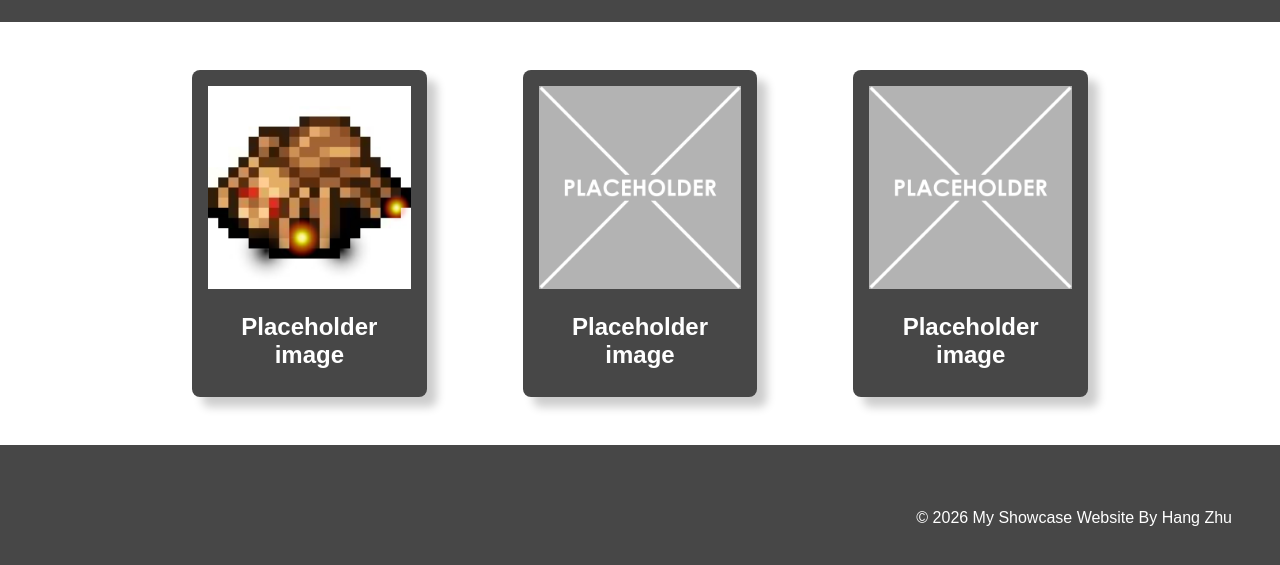
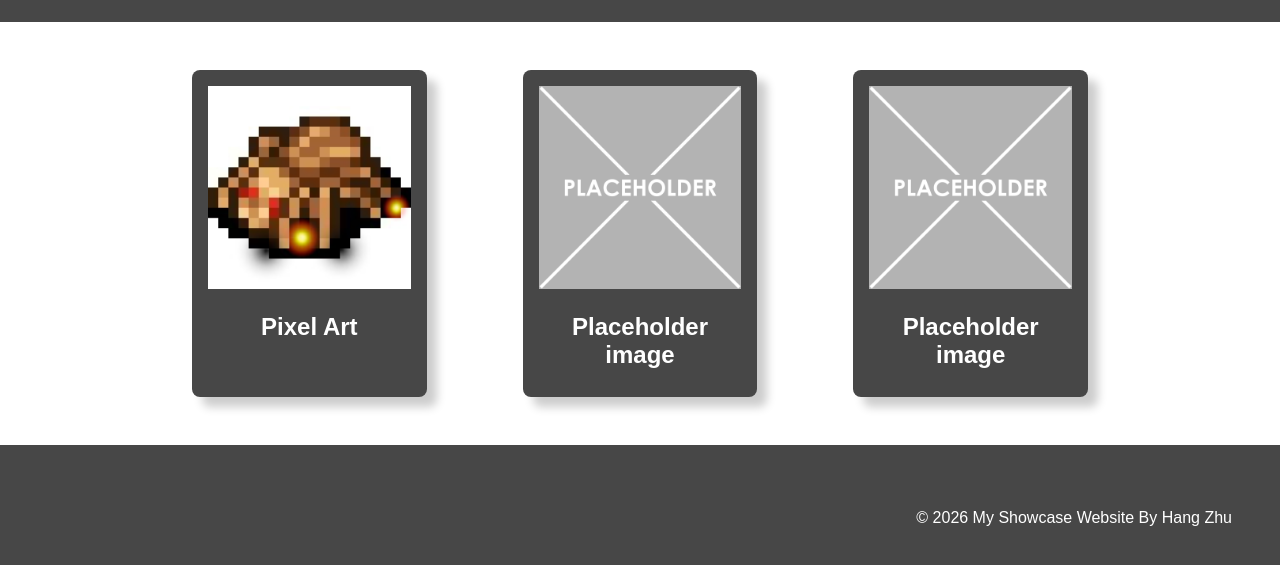
Before and after one commit to HangZhu7/Year10Website, a plain HTML site: page index.html in a window 1280 px wide. Shown: the part 319-884 px from the top of the page. Drawn offline with Linux system fonts and the light colour scheme.

Commit message:
Text (pixel art)

```diff
--- a/index.html
+++ b/index.html
@@ -27,7 +27,7 @@
             <!-- one "card" which includes an image with a text below it -->
             <div class="topic-card">
                 <img src="images/Sipder:placeholder:pixel art.jpg" alt="change this too!">
-                <h2 class="topic-card-text">Placeholder image</h2>
+                <h2 class="topic-card-text">Pixel Art</h2>
             </div>
             <div class="topic-card">
                 <img src="images/placeholder-1024x1024.png" alt="change this too!">
```
